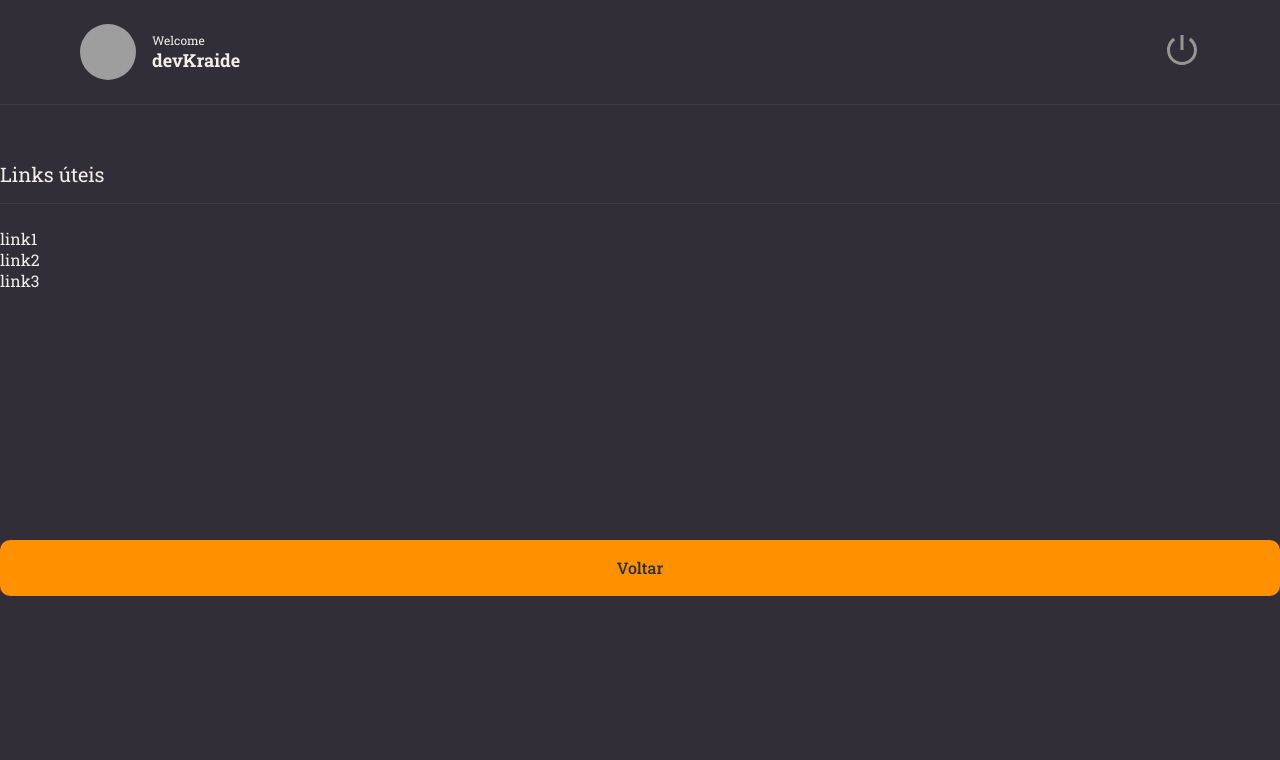
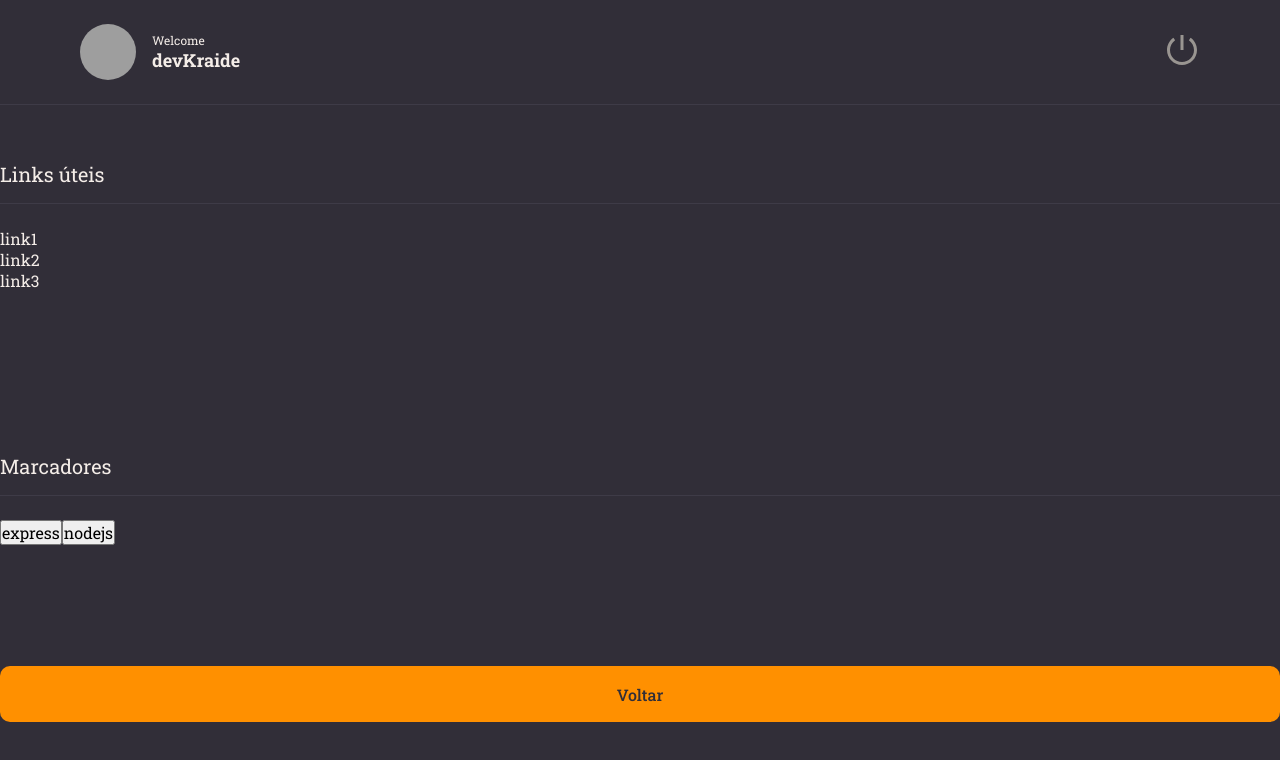
Before and after one commit to devKraide/rocketnotes, a React (Vite) app: page / in a window 1280 px wide. Shown: the top 760 px of the page. Built offline with nearby package versions, Linux system fonts and the light colour scheme; grey boxes are pictures that could not be loaded.

Commit message:
marcadores update

```diff
--- a/src/pages/Details/index.jsx
+++ b/src/pages/Details/index.jsx
@@ -20,6 +20,13 @@ export function Details() {
         </ul>
       </Section>
 
+      <Section title="Marcadores">
+        <button>express</button>
+        <button>nodejs</button>
+
+      </Section>
+
+
       <Button title="Voltar" />
 
     </Container>
```
